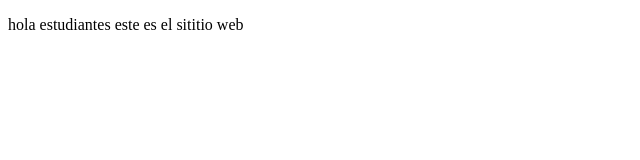
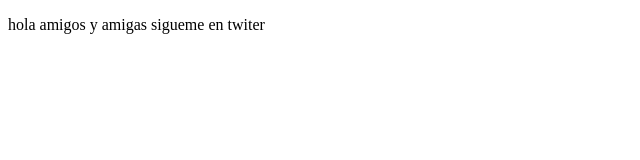
Before and after one commit to juanescobar1201/proyectodemocursoprework, a plain HTML site: page index.html in a window 1280 px wide. Shown: the full height of the page, 0-640 px from the left. Drawn offline with Linux system fonts and the light colour scheme.

Commit message:
cambios agregamos sitio de tiwch

```diff
--- a/index.html
+++ b/index.html
@@ -8,6 +8,7 @@
 </head>
 <body>
     <p></p>
-    hola estudiantes este es el sititio web
+    hola amigos y amigas sigueme en twiter
+
 </body>
 </html>
```
